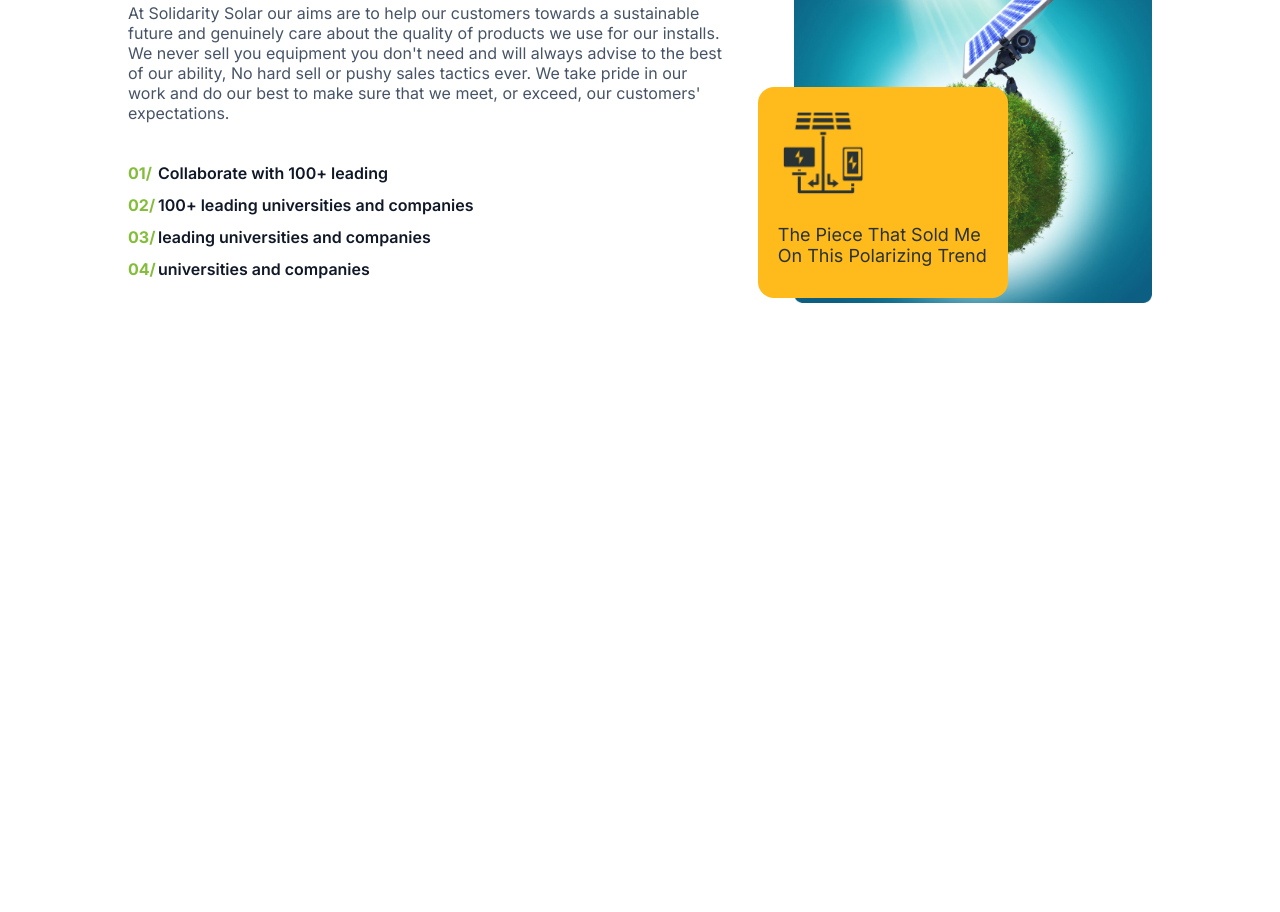
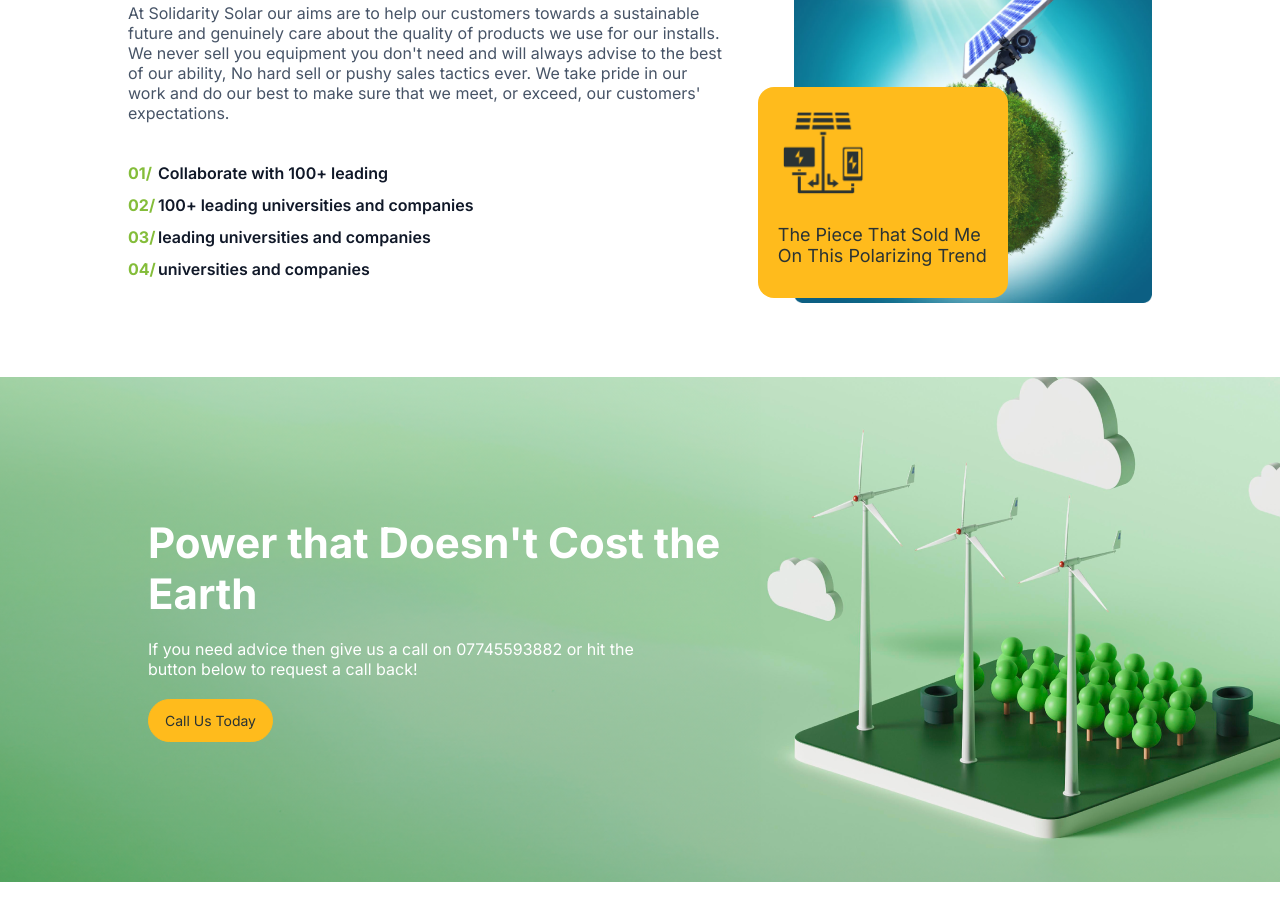
Before and after one commit to abdalla-shaban/web-masters-tasks, a plain HTML site: page landing-page-solar-energy/index.html in a window 1280 px wide. Shown: the part 989-1901 px from the top of the page. Before the commit the page ends 1366 px from the top, so only its background shows below. Drawn offline with Linux system fonts and the light colour scheme.

Commit message:
implement cta section

```diff
--- a/landing-page-solar-energy/css/style.css
+++ b/landing-page-solar-energy/css/style.css
@@ -436,6 +436,31 @@ main .hero-section .container .hero-section-text p {
   width: 90px;
 }
 
+/* CTA Section */
+
+#cta {
+  background-image: url("../images/windmill.png");
+  background-position: center, center;
+  background-size: cover;
+  height: 505px;
+}
+
+#cta .container {
+  display: flex;
+  align-items: center;
+  height: 100%;
+}
+
+#cta .cta-content {
+  max-width: 678px;
+  padding: 0 20px;
+}
+
+#cta .cta-content p {
+  margin-block: 20px;
+  max-width: 80%;
+}
+
 
 
 /* Media Query */
--- a/landing-page-solar-energy/index.html
+++ b/landing-page-solar-energy/index.html
@@ -105,6 +105,18 @@
           </div>
         </div>
       </section>
+      <section id="cta" class="section-spacing">
+        <div class="container">
+          <div class="cta-content">
+            <h2 class="light">Power that Doesn't Cost the Earth</h2>
+            <p class="p-lg-subtext-light">
+              If you need advice then give us a call on 07745593882 or hit the
+              button below to request a call back!
+            </p>
+            <button class="btn btn-secondary">Call Us Today</button>
+          </div>
+        </div>
+      </section>
     </main>
   </body>
 </html>
```
